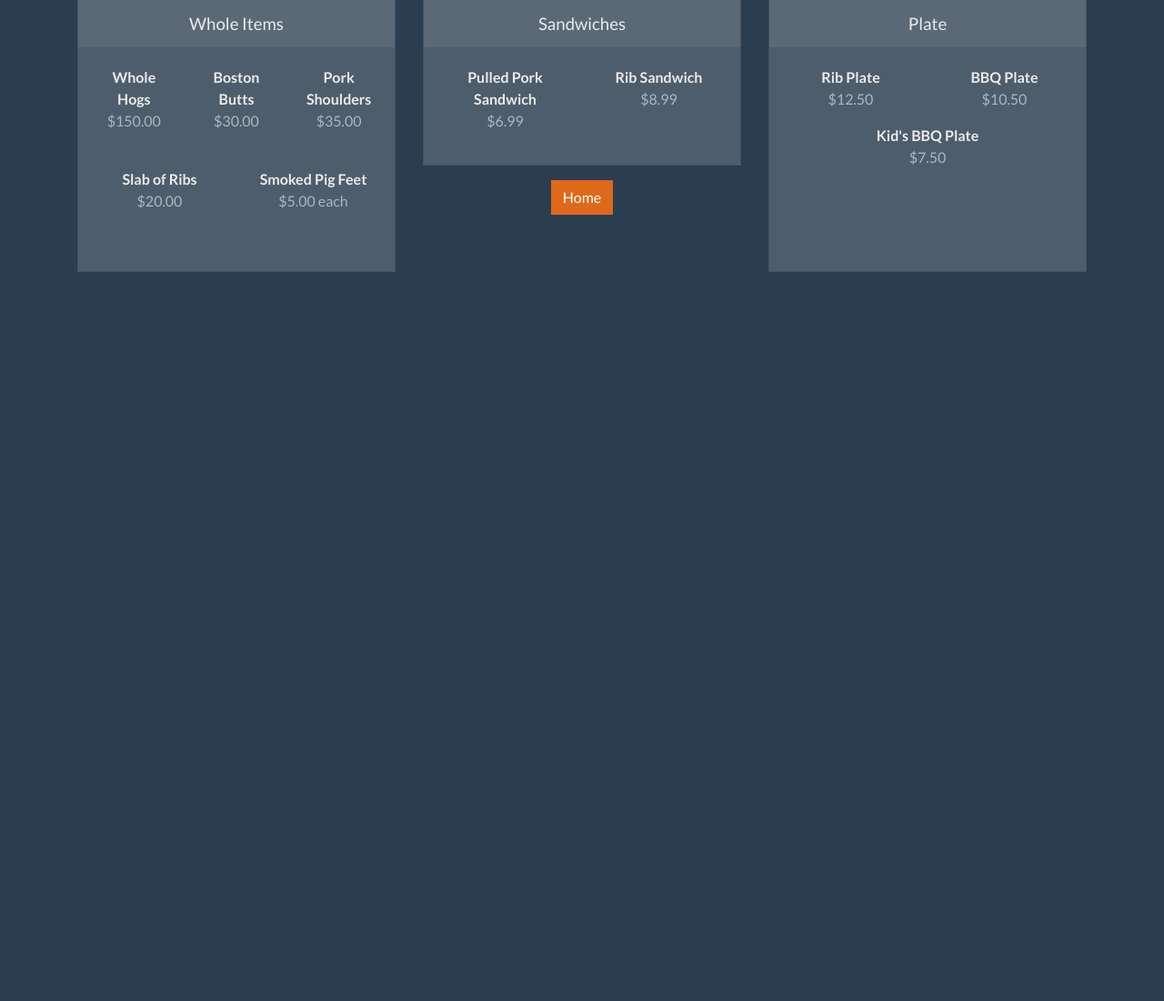
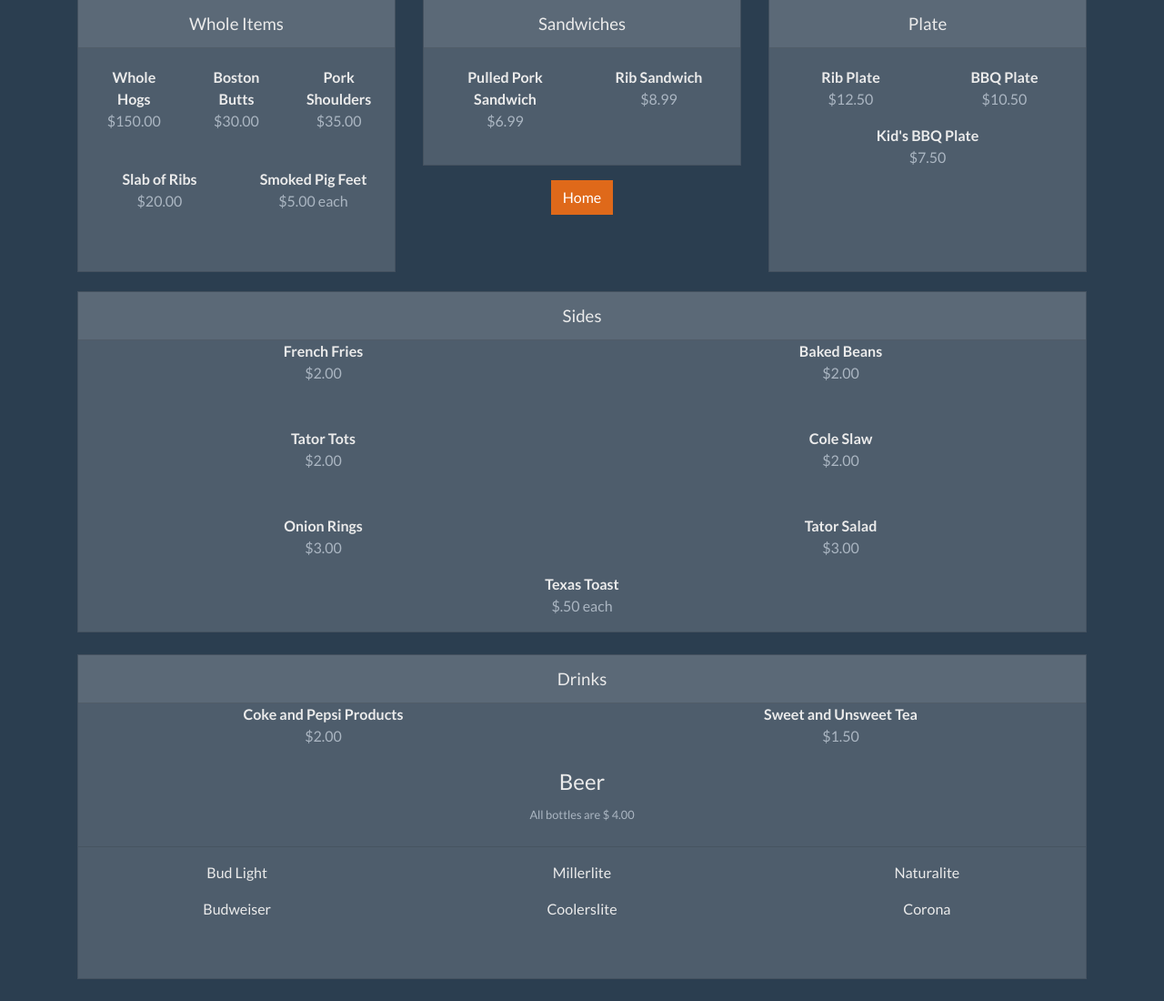
Before and after one commit to Dannyp123/Big-Reds-BBQ, a Django app: page /menu in a window 1280 px wide. Shown: the part 70-1170 px from the top of the page at 91% size. Before the commit the page ends 369 px from the top, so only its background shows below. Run offline with Django 3.2, Linux system fonts and the light colour scheme; some libraries are stand-ins or nearby versions.

Commit message:
finished the menu

```diff
--- a/app/templates/menu.html
+++ b/app/templates/menu.html
@@ -103,5 +103,78 @@
             </div>
         </div>
     </div>
+    <div class="row">
+        <div class="col-sm-12 col-md-12 col-lg-12">
+            <div class="card mb-4">
+                <span class="card-header text-center" style="font-size: 14pt">Sides</span>
+                <div class="row">
+                    <div class="col-sm-12 col-md-12 col-lg-6">
+                        <div class="text-center font-weight-bold">French Fries</div>
+                        <p class="text-center text-light mb-5">$2.00</p>
+                        <div class="text-center font-weight-bold">Tator Tots</div>
+                        <p class="text-center text-light mb-5">$2.00</p>
+                        <div class="text-center font-weight-bold">Onion Rings</div>
+                        <p class="text-center text-light">$3.00</p>
+                    </div>
+                    <div class="col-sm-12 col-md-12 col-lg-6">
+                        <div class="text-center font-weight-bold">Baked Beans</div>
+                        <p class="text-center text-light mb-5">$2.00</p>
+                        <div class="text-center font-weight-bold">Cole Slaw</div>
+                        <p class="text-center text-light mb-5">$2.00</p>
+                        <div class="text-center font-weight-bold">Tator Salad</div>
+                        <p class="text-center text-light">$3.00</p>
+                    </div>
+                </div>
+                <div class="row">
+                    <div class="col-sm-12 col-md-12 col-lg-12">
+                        <div class="text-center font-weight-bold">Texas Toast</div>
+                        <p class="text-center text-light">$.50 each</p>
+                    </div>
+                </div>
+            </div>
+        </div>
+    </div>
+    <div class="row">
+        <div class="col-sm-12 col-md-12 col-lg-12">
+            <div class="card mb-4">
+                <span class="card-header text-center" style="font-size: 14pt">Drinks</span>
+                <div class="row">
+                    <div class="col-sm-12 col-md-12 col-lg-6">
+                        <div class="text-center font-weight-bold">Coke and Pepsi Products</div>
+                        <p class="text-center text-light">$2.00</p>
+                    </div>
+                    <div class="col-sm-12 col-md-12 col-lg-6">
+                        <div class="text-center font-weight-bold">Sweet and Unsweet Tea</div>
+                        <p class="text-center text-light">$1.50</p>
+                    </div>
+                </div>
+                <div class="p-2 text-center font-weight-bold">
+                    <h4>Beer</h4>
+                    <small class="text-center text-light">All bottles are $ 4.00</small>
+                </div>
+                <hr>
+                <div class="row mb-5">
+                    <div class="col-sm-12 col-md-12 col-lg-4">
+                        <div class="text-center">
+                            <p>Bud Light</p>
+                            <p>Budweiser</p>
+                        </div>
+                    </div>
+                    <div class="col-sm-12 col-md-12 col-lg-4">
+                        <div class="text-center">
+                            <p>Millerlite</p>
+                            <p>Coolerslite</p>
+                        </div>
+                    </div>
+                    <div class="col-sm-12 col-md-12 col-lg-4">
+                        <div class="text-center">
+                            <p>Naturalite</p>
+                            <p>Corona</p>
+                        </div>
+                    </div>
+                </div>
+            </div>
+        </div>
+    </div>
 </div>
 {% endblock body %}
```
